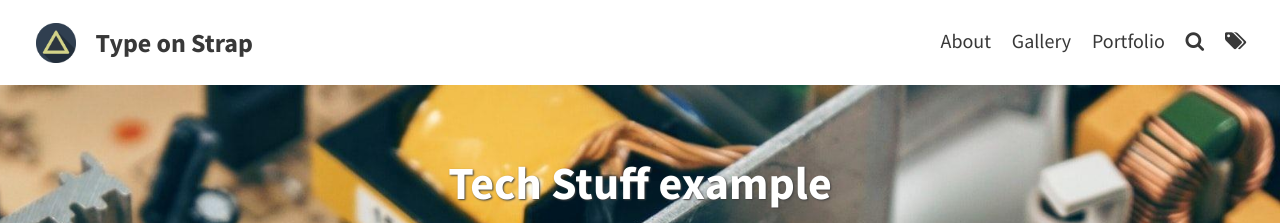
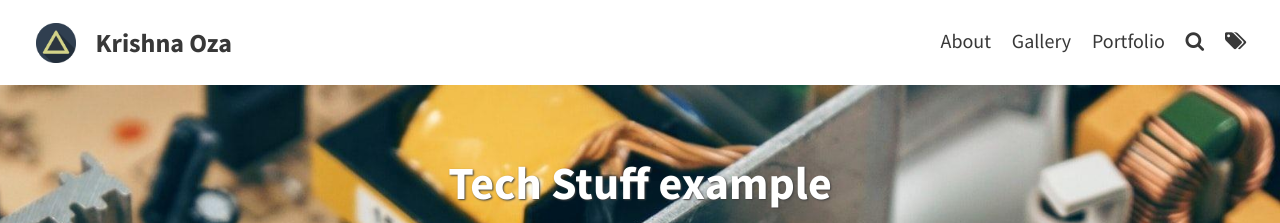
Before and after one commit to kmoza/kmoza.github.io, a Jekyll site: the page built from _posts/2013-11-02-Tech-stuff-example.md, in a window 1280 px wide. Shown: the top 223 px of the page. Built offline with Jekyll 4.4.1, drawn with Linux system fonts in a browser that asks for light colours; some of the changed text lies outside the part shown.

```diff
--- a/_config.yml
+++ b/_config.yml
@@ -1,9 +1,9 @@
 # SITE CONFIGURATION
-baseurl: "/Type-on-Strap"
+baseurl: "/Krishna Oza"
 url: "https://sylhare.github.io"
 
 # THEME-SPECIFIC CONFIGURATION
-title: Type on Strap                                    # site's title
+title: Krishna Oza                                    # site's title
 description: "A website with blog posts and pages"      # used by search engines
 avatar: assets/img/triangle.png                         # Empty for no avatar in navbar
 favicon: assets/favicon.ico                             # Icon displayed in the tab
```
